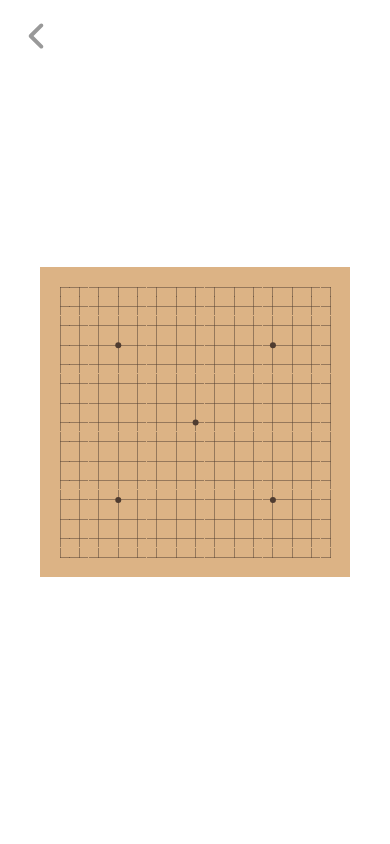
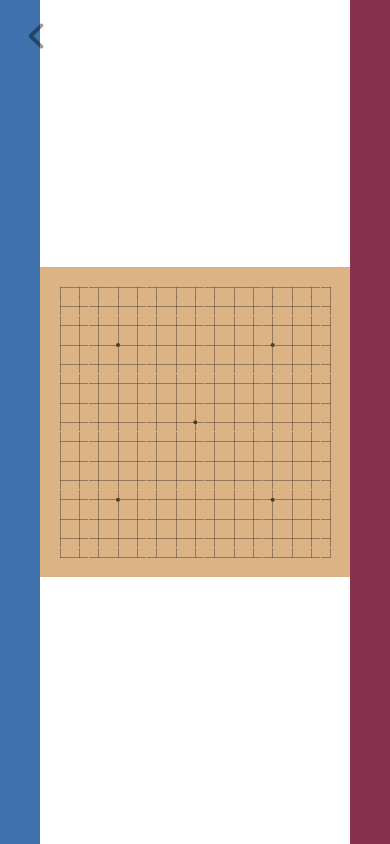
Before and after one commit to plzCatkkkk/myWeb, a Vue app: page /demo/gobang in a window 390 px wide. Built offline with nearby package versions, Linux system fonts and the light colour scheme.

Commit message:
feat: 五子棋添加悬停落子提示

```diff
--- a/src/views/demo/items/gobang/index.vue
+++ b/src/views/demo/items/gobang/index.vue
@@ -2,7 +2,7 @@
   <div class="fullscreen-background custom">
     <div class="player"></div>
     <div class="gobang-container">
-      <div class="gobang-board">
+      <div class="gobang-board" @mouseleave="curHover = [null, null]">
         <div class="gobang-row" v-for="(row, xIndex) in chessboardData" :key="xIndex">
           <div
             class="gobang-cell normal"
@@ -14,10 +14,26 @@
               t: xIndex === 0,
               r: yIndex === 14,
             }"
+            ref="cellRefs"
             @click="dropPoint(xIndex, yIndex)"
+            @mouseenter="changeHover(xIndex, yIndex)"
           >
-            <div class="gobang-stone black" v-if="cell === 0"></div>
-            <div class="gobang-stone white" v-if="cell === 1"></div>
+            <div
+              class="gobang-stone"
+              :class="{
+                black: cell === 0,
+                white: cell === 1,
+              }"
+              v-if="cell !== '*'"
+            ></div>
+            <div
+              class="gobang-stone virtual"
+              :class="{
+                black: curFlag === 0,
+                white: curFlag === 1,
+              }"
+              v-if="curHover[0] === xIndex && curHover[1] === yIndex"
+            ></div>
           </div>
         </div>
       </div>
@@ -35,6 +51,15 @@ const chessboardData = ref([])
 chessboardData.value = Array.from({ length: 15 }, () => Array(15).fill('*')) //初始化棋盘
 
 const curFlag = ref(0) // 0:黑 1:白
+const curHover = ref([null, null])
+
+const changeHover = (xIndex, yIndex) => {
+  if (chessboardData.value[xIndex][yIndex] !== '*') {
+    curHover.value = [null, null]
+    return
+  }
+  curHover.value = [xIndex, yIndex]
+}
 
 /**
  * @method dropPoint 落子方法
@@ -44,6 +69,7 @@ const curFlag = ref(0) // 0:黑 1:白
 function dropPoint(xIndex, yIndex) {
   if (chessboardData.value[xIndex][yIndex] !== '*') return
   chessboardData.value[xIndex][yIndex] = curFlag.value
+  curHover.value = [null, null]
   if (isWin(curFlag.value)) {
     console.log('恭喜你，你赢了')
     return
@@ -97,7 +123,6 @@ function getCrossArray(direction) {
       }),
     )
   }
-  console.log(result)
   return result
 }
 /**
@@ -123,7 +148,6 @@ function getAllBoardArray() {
  */
 function hasSeriesPoint(pointArray, flag) {
   if (pointArray.join('').includes(String(flag).repeat(5))) {
-    console.log(pointArray.join(''))
     return true
   } else {
     return false
@@ -144,6 +168,8 @@ $--cell-size-half: calc($--cell-size / 2);
     justify-content: center;
     align-items: center;
     background-color: #ffffff;
+    // background-color: #dcb385;
+    position: relative;
   }
   &-board {
     width: $--board-size;
@@ -161,8 +187,8 @@ $--cell-size-half: calc($--cell-size / 2);
       background-color: #4f3c30;
       position: absolute;
       display: block;
-      height: 6px;
-      width: 6px;
+      height: 0.5vmax;
+      width: 0.5vmax;
       border-radius: 50%;
       left: 50%;
       top: 50%;
@@ -261,18 +287,26 @@ $--cell-size-half: calc($--cell-size / 2);
         $--box-shadow,
         inset -2px -2px 8px 2px rgba(0, 0, 0, 0.253);
     }
+    &.virtual {
+      opacity: 0.5;
+    }
   }
 }
 .custom {
   display: flex;
   .player {
-    // background-color: #6c5c5c;
     flex: 1;
+    &:nth-child(1) {
+      background-color: #3f72af;
+    }
+    &:nth-child(3) {
+      background-color: #88304e;
+    }
   }
 }
 @media (max-width: 1200px) {
   .player {
-    display: none;
+    // display: none;
   }
 }
 </style>
```
